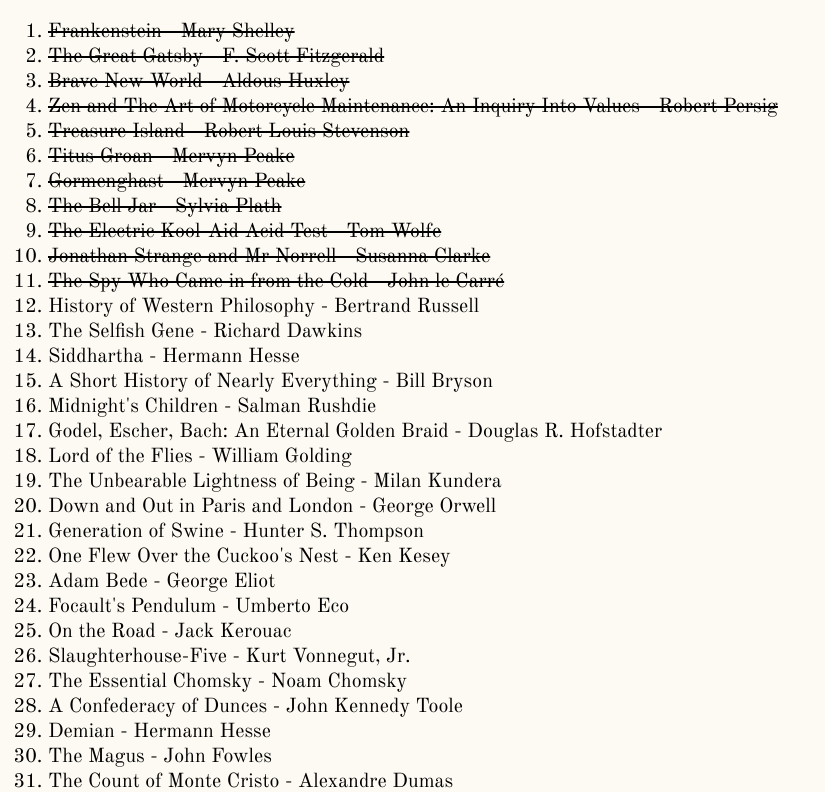
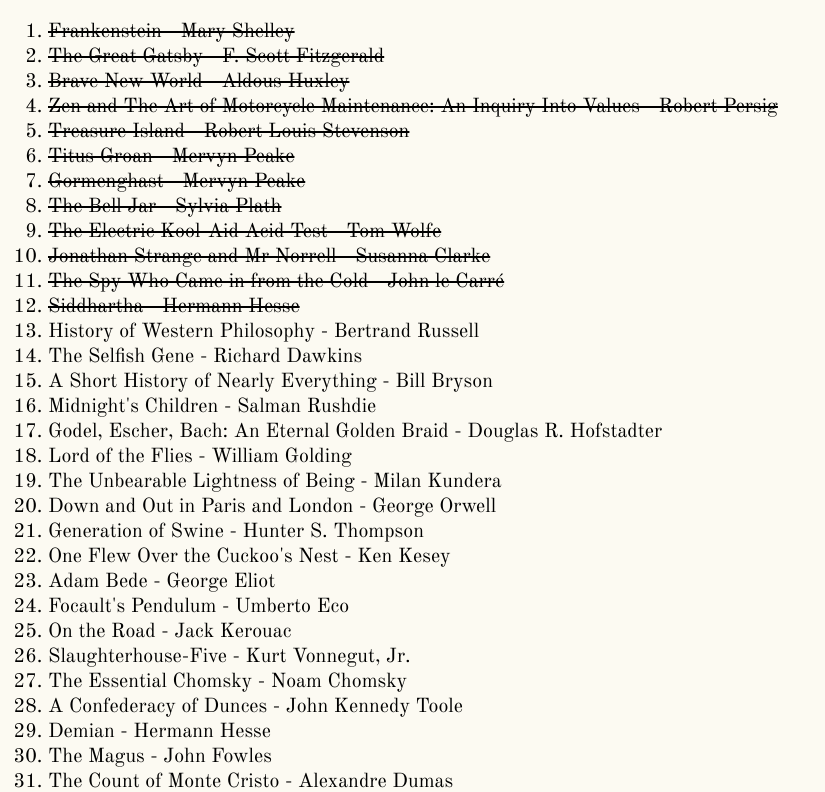
Before and after one commit to alex2/books, a plain HTML site: page index.html in a window 1280 px wide. Shown: the top 792 px of the page, without its empty margins (0-825 px from the left). Drawn offline with nearby package versions, Linux system fonts and the light colour scheme.

Commit message:
Finished Siddhartha. Delightful.

```diff
--- a/index.html
+++ b/index.html
@@ -25,9 +25,9 @@
     <li><del>The Electric Kool-Aid Acid Test - Tom Wolfe</del></li>
     <li><del>Jonathan Strange and Mr Norrell - Susanna Clarke</del></li>
     <li><del>The Spy Who Came in from the Cold - John le Carré</del></li>
+    <li><del>Siddhartha - Hermann Hesse</del></li>
     <li>History of Western Philosophy - Bertrand Russell</li>
     <li>The Selfish Gene - Richard Dawkins</li>
-    <li>Siddhartha - Hermann Hesse</li>
     <li>A Short History of Nearly Everything - Bill Bryson</li>
     <li>Midnight's Children - Salman Rushdie</li>
     <li>Godel, Escher, Bach: An Eternal Golden Braid - Douglas R. Hofstadter</li>
```
